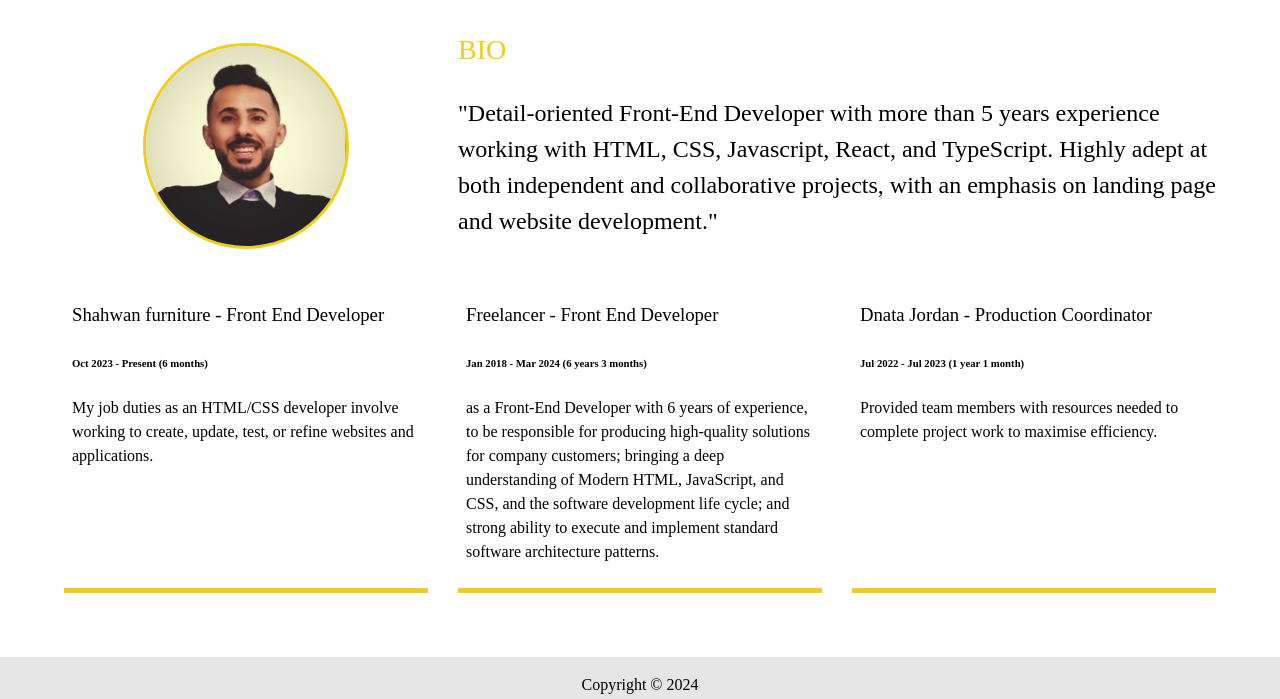
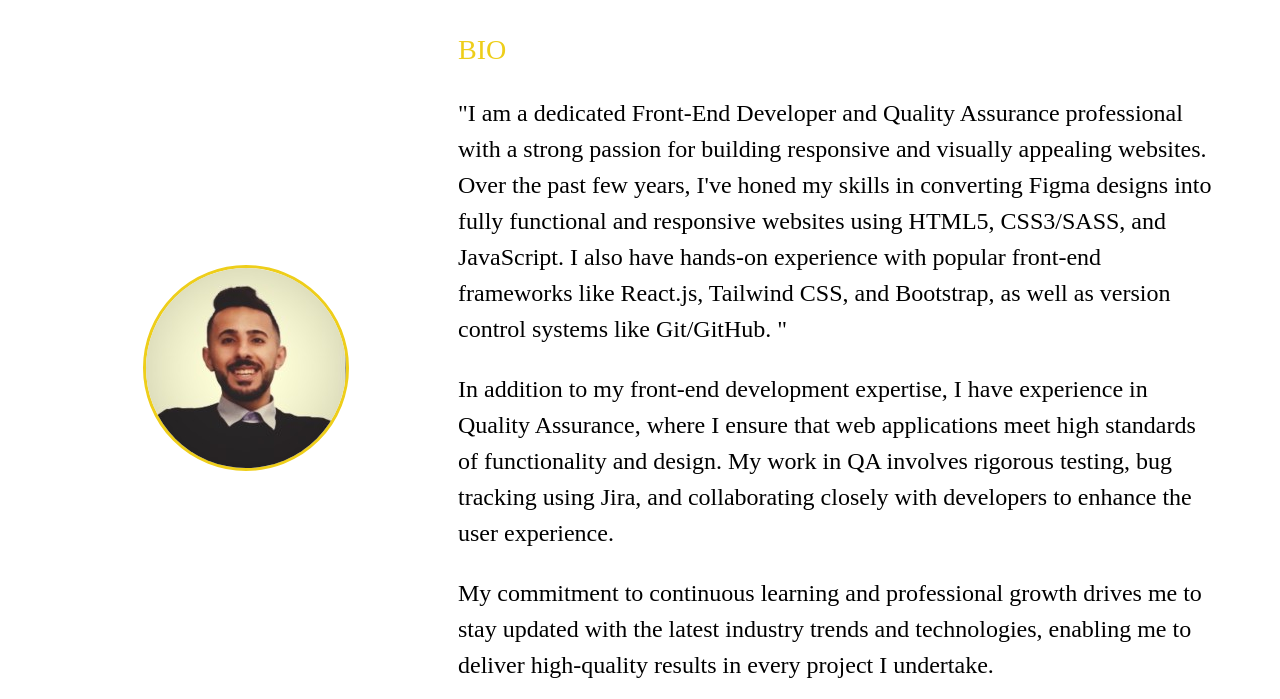
Before and after one commit to Ahmed623-bit/portfolio-website, a website: page dist/about.html in a window 1280 px wide. Shown: the part 253-952 px from the top of the page. Drawn offline with Linux system fonts and the light colour scheme.

Commit message:
Add README.md with project details

```diff
--- a/dist/about.html
+++ b/dist/about.html
@@ -45,28 +45,51 @@
             <img src="img/1632395791754.jpg" alt="Ahmed Sandoqah" class="bio-image">
             <div class="bio">
                 <h3 class="text-secondary">BIO</h3>
-                <p>"Detail-oriented Front-End Developer with more than 5 years experience working with HTML, CSS,
-                    Javascript, React, and TypeScript. Highly adept at both independent and collaborative projects, with
-                    an emphasis on landing page and website development."</p>
+                <p>"I am a dedicated Front-End Developer and Quality Assurance professional with a strong passion for
+                    building responsive and visually appealing websites. Over the past few years, I've honed my skills
+                    in converting Figma designs into fully functional and responsive websites using HTML5, CSS3/SASS,
+                    and JavaScript. I also have hands-on experience with popular front-end frameworks like React.js,
+                    Tailwind CSS, and Bootstrap, as well as version control systems like Git/GitHub.
+                    "</p>
+                <p>In addition to my front-end development expertise, I have experience in Quality Assurance, where I
+                    ensure that web applications meet high standards of functionality and design. My work in QA involves
+                    rigorous testing, bug tracking using Jira, and collaborating closely with developers to enhance the
+                    user experience.
+                </p>
+                <p>My commitment to continuous learning and professional growth drives me to stay updated with the
+                    latest industry trends and technologies, enabling me to deliver high-quality results in every
+                    project I undertake.
+
+                </p>
             </div>
             <div class="job job-1">
-                <h3>Shahwan furniture - Front End Developer</h3>
-                <h6>Oct 2023 - Present (6 months)</h6>
-                <p>My job duties as an HTML/CSS developer involve working to create, update, test, or refine websites
-                    and applications.</p>
+                <h3>Front-End Developer (Freelancer)</h3>
+                <h6>Jan 2021 - Present (3 years 8 months)</h6>
+                <p>Over the past few years, I have worked as a Front-End Developer, focusing on converting Figma designs
+                    into responsive and visually appealing websites. My expertise lies in using HTML5, CSS3/SASS, and
+                    JavaScript, along with modern front-end technologies like React.js, Tailwind CSS, and Bootstrap. I
+                    also manage version control with Git and GitHub, ensuring seamless collaboration and code
+                    management.</p>
             </div>
             <div class="job job-2">
-                <h3>Freelancer - Front End Developer</h3>
-                <h6>Jan 2018 - Mar 2024 (6 years 3 months)</h6>
-                <p>as a Front-End Developer with 6 years of experience, to be responsible for producing high-quality
-                    solutions for company customers; bringing a deep understanding of Modern HTML, JavaScript, and
-                    CSS, and the software development life cycle; and strong ability to execute and implement standard
-                    software architecture patterns.</p>
+                <h3>Quality Assurance (QA) at Homoltak Project (Shahwan Furniture)</h3>
+                <h6>Jan 2023 - Present (8 months)</h6>
+                <p>In my role as a QA professional, I am responsible for ensuring the quality of the Homoltak Project,
+                    an application for vehicle drivers transporting various materials and goods. I conduct thorough
+                    testing of new application versions, focusing on both functionality and user experience (UX). I
+                    utilize Jira for tracking bugs and coordinating with developers to ensure that the application
+                    adheres to the highest standards.
+
+                </p>
             </div>
             <div class="job job-3">
-                <h3>Dnata Jordan - Production Coordinator</h3>
-                <h6>Jul 2022 - Jul 2023 (1 year 1 month)</h6>
-                <p>Provided team members with resources needed to complete project work to maximise efficiency.</p>
+                <h3>Production Coordinator at dnata Jordan</h3>
+                <h6>Aug 2022 - Aug 2023 (1 year)</h6>
+                <p>As a Production Coordinator, I was involved in managing daily operations, coordinating between
+                    different departments, and ensuring timely delivery of services. My role required meticulous
+                    attention to detail, effective communication with teams, and the ability to work under pressure to
+                    meet tight deadlines.
+                </p>
             </div>
         </div>
     </main>
```
Also changed, not shown: README.md (added).
